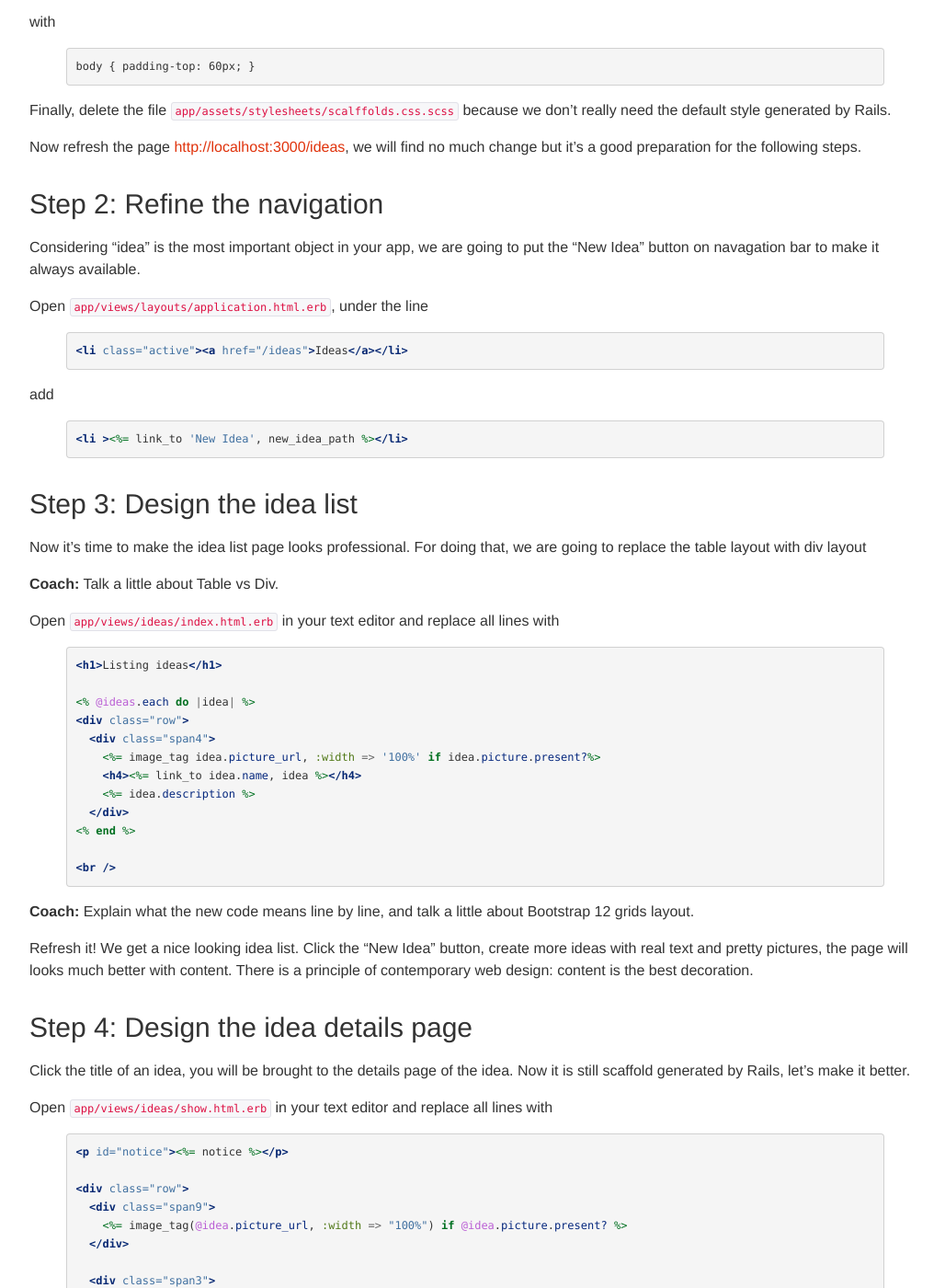
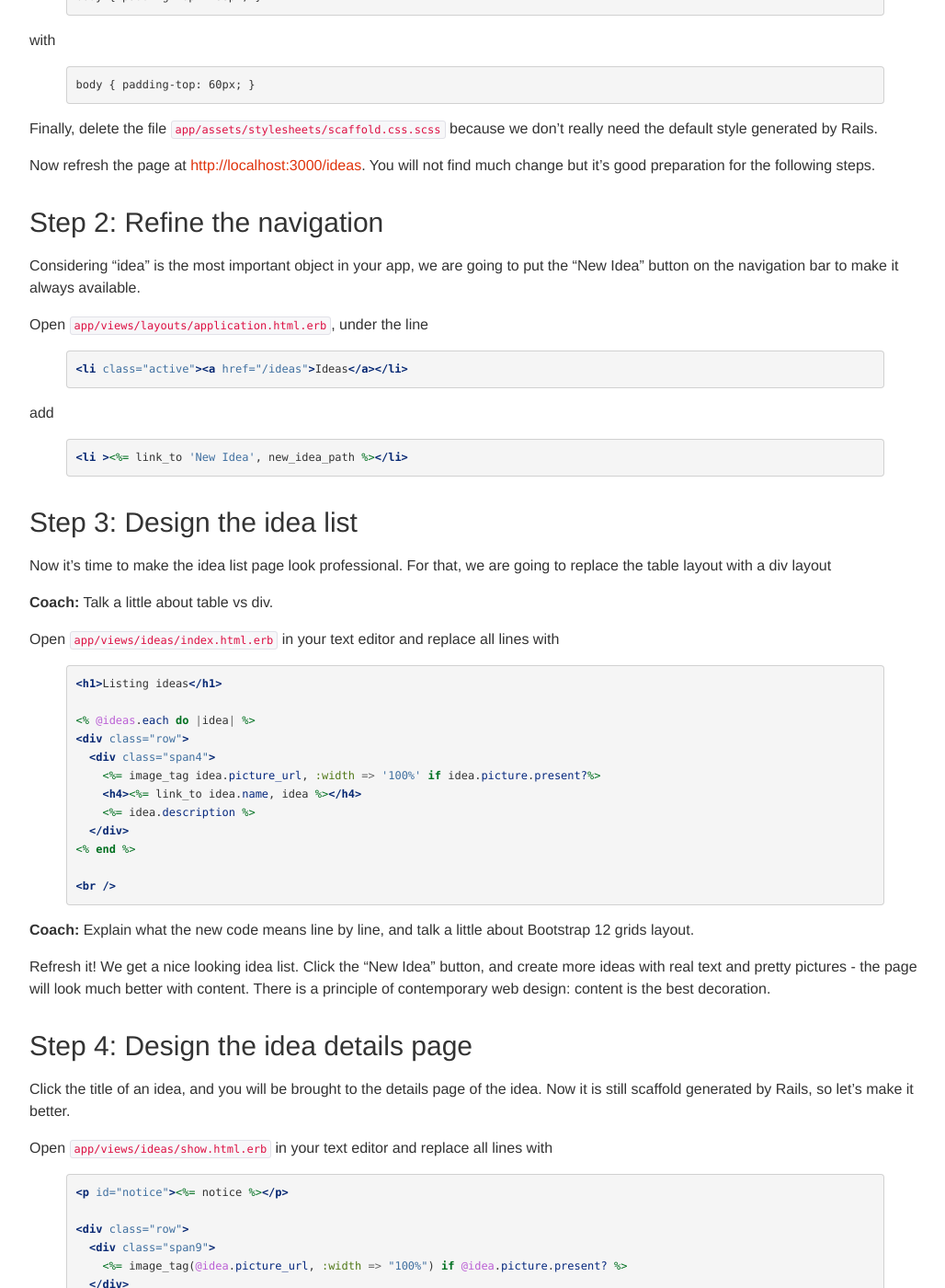
Before and after one commit to railsgirls/guides.railsgirls.com, a Jekyll site: the page built from _posts/2013-01-20-design.markdown, in a window 1280 px wide and 1400 px high, scrolled down 949 px. Shown: the whole window at 92% size, without its empty margins (53-1081 px from the left). Built offline with Jekyll 4.4.1, drawn with Linux system fonts in a browser that asks for light colours; nearby versions of some CDN libraries; Markdown is read by kramdown in place of the engine named in the settings; some of the changed text lies outside the part shown.

Commit message:
Fixed typos and updated broken bootstrap.min.css link

```diff
--- a/_posts/2013-01-20-design.markdown
+++ b/_posts/2013-01-20-design.markdown
@@ -8,7 +8,7 @@ permalink: design
 
 *Created by Alex Liao, [@alexliao](http://bannka.com/alex)*
 
-Now the app is running well, only still looks like scalffold. Let's add some design to make it a professional web site. When you finished this tutorial, your app will looks like [this](http://railsgirlsapp.herokuapp.com/ideas)
+Now the app is running well, but it still looks like scaffold. Let's add some design to make it look like a professional website. When you've finished this tutorial, your app will look like [this](http://railsgirlsapp.herokuapp.com/ideas).
 
 ## Step 1: Adjust the application layout
 
@@ -23,7 +23,7 @@ Open `app/views/layouts/application.html.erb` in your text editor and replace th
 with
 
 {% highlight html %}
-<link rel="stylesheet" href="http://twitter.github.com/bootstrap/1.3.0/bootstrap.min.css" />
+<link rel="stylesheet" href="http://netdna.bootstrapcdn.com/twitter-bootstrap/2.3.1/css/bootstrap-combined.no-icons.min.css">
 {% endhighlight %}
 
 and replace
@@ -52,13 +52,13 @@ with
 body { padding-top: 60px; }
 {% endhighlight %}
 
-Finally, delete the file `app/assets/stylesheets/scalffolds.css.scss` because we don't really need the default style generated by Rails.
+Finally, delete the file `app/assets/stylesheets/scaffold.css.scss` because we don't really need the default style generated by Rails.
 
-Now refresh the page [http://localhost:3000/ideas](http://localhost:3000/ideas), we will find no much change but it's a good preparation for the following steps.
+Now refresh the page at [http://localhost:3000/ideas](http://localhost:3000/ideas). You will not find much change but it's good preparation for the following steps.
 
 ## Step 2: Refine the navigation
 
-Considering "idea" is the most important object in your app, we are going to put the "New Idea" button on navagation bar to make it always available.
+Considering "idea" is the most important object in your app, we are going to put the "New Idea" button on the navigation bar to make it always available.
 
 Open `app/views/layouts/application.html.erb`, under the line
 
@@ -73,9 +73,9 @@ add
 
 ## Step 3: Design the idea list
 
-Now it's time to make the idea list page looks professional. For doing that, we are going to replace the table layout with div layout
+Now it's time to make the idea list page look professional. For that, we are going to replace the table layout with a div layout
 
-**Coach:** Talk a little about Table vs Div.
+**Coach:** Talk a little about table vs div.
 
 Open `app/views/ideas/index.html.erb` in your text editor and replace all lines with
 
@@ -96,11 +96,11 @@ Open `app/views/ideas/index.html.erb` in your text editor and replace all lines
 
 **Coach:** Explain what the new code means line by line, and talk a little about Bootstrap 12 grids layout.
 
-Refresh it! We get a nice looking idea list. Click the "New Idea" button, create more ideas with real text and pretty pictures, the page will looks much better with content. There is a principle of contemporary web design: content is the best decoration.
+Refresh it! We get a nice looking idea list. Click the "New Idea" button, and create more ideas with real text and pretty pictures - the page will look much better with content. There is a principle of contemporary web design: content is the best decoration.
 
 ## Step 4: Design the idea details page
 
-Click the title of an idea, you will be brought to the details page of the idea. Now it is still scaffold generated by Rails, let's make it better.
+Click the title of an idea, and you will be brought to the details page of the idea. Now it is still scaffold generated by Rails, so let's make it better.
 
 Open `app/views/ideas/show.html.erb` in your text editor and replace all lines with
 
@@ -129,6 +129,6 @@ Open `app/views/ideas/show.html.erb` in your text editor and replace all lines w
 
 ## What next?
 
-* Design the new idea form with the knowledge learnt
-* Add more design to the pages as your wish
-* follow the other guides to learn more technology about Rails
+* Design the new idea form with your new knowledge
+* Add more design to the pages as you wish
+* Follow the other guides to learn more about Rails
```
